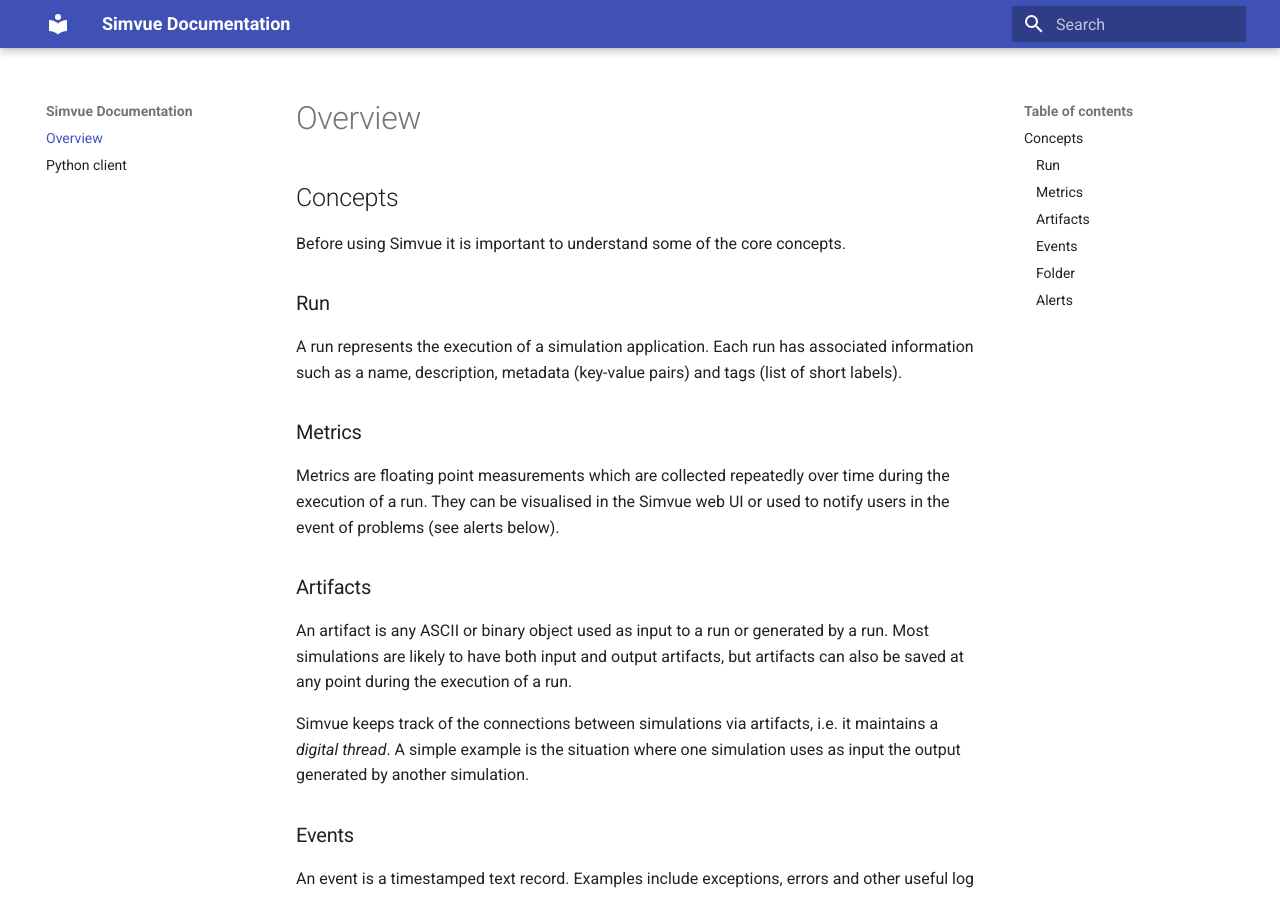
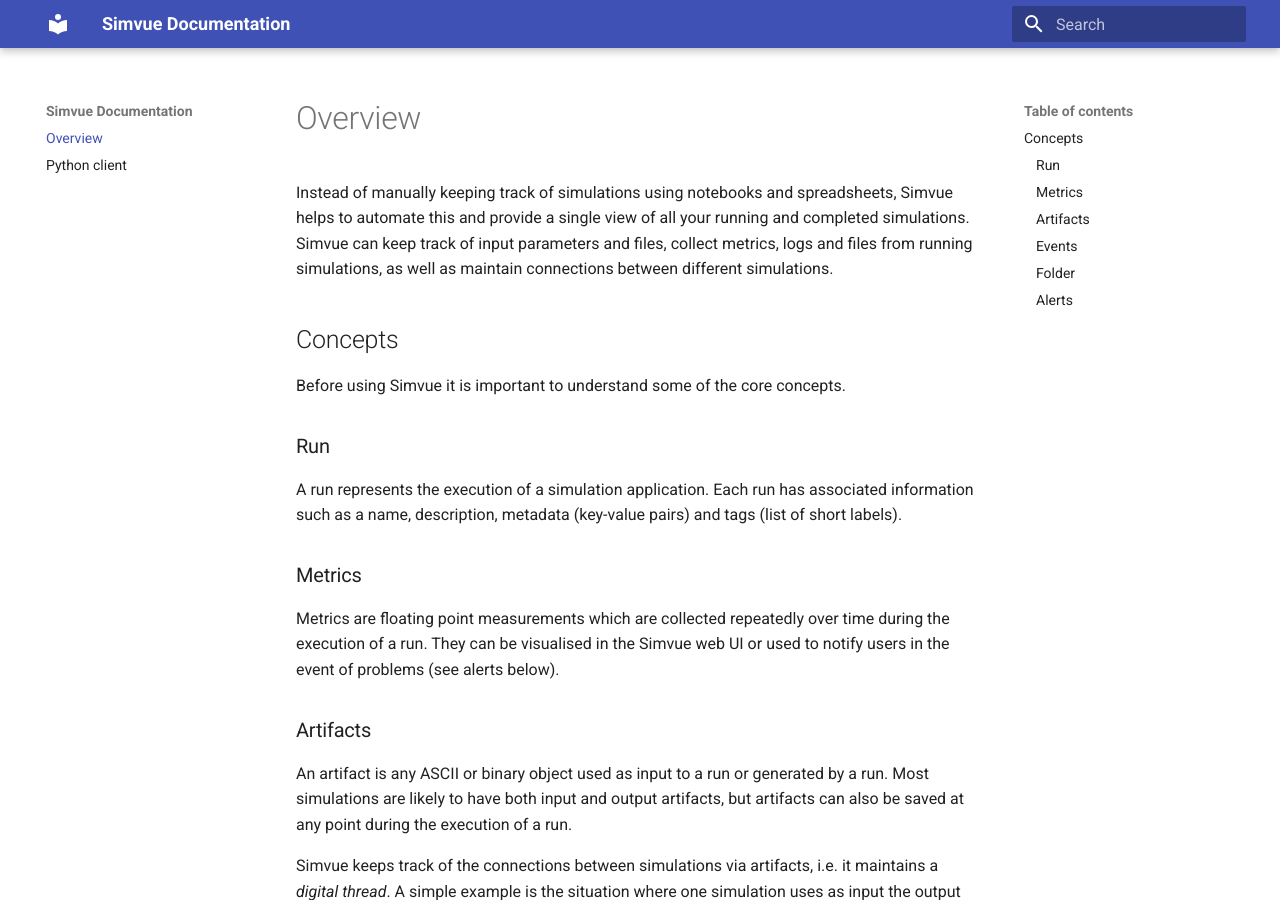
Before and after one commit to simvue-io/docs, an MkDocs documentation site: the page built from docs/index.md, in a window 1280 px wide and 900 px high. Built offline with MkDocs 1.6.1 and Material for MkDocs 9.7.7, drawn with Linux system fonts in a browser that asks for light colours.

Commit message:
Update index.md

```diff
--- a/docs/index.md
+++ b/docs/index.md
@@ -1,4 +1,9 @@
 # Overview
+
+Instead of manually keeping track of simulations using notebooks and spreadsheets, Simvue helps to automate this
+and provide a single view of all your running and completed simulations. Simvue can keep track of input parameters
+and files, collect metrics, logs and files from running simulations, as well as maintain connections between
+different simulations.
 
 ## Concepts
 
```
